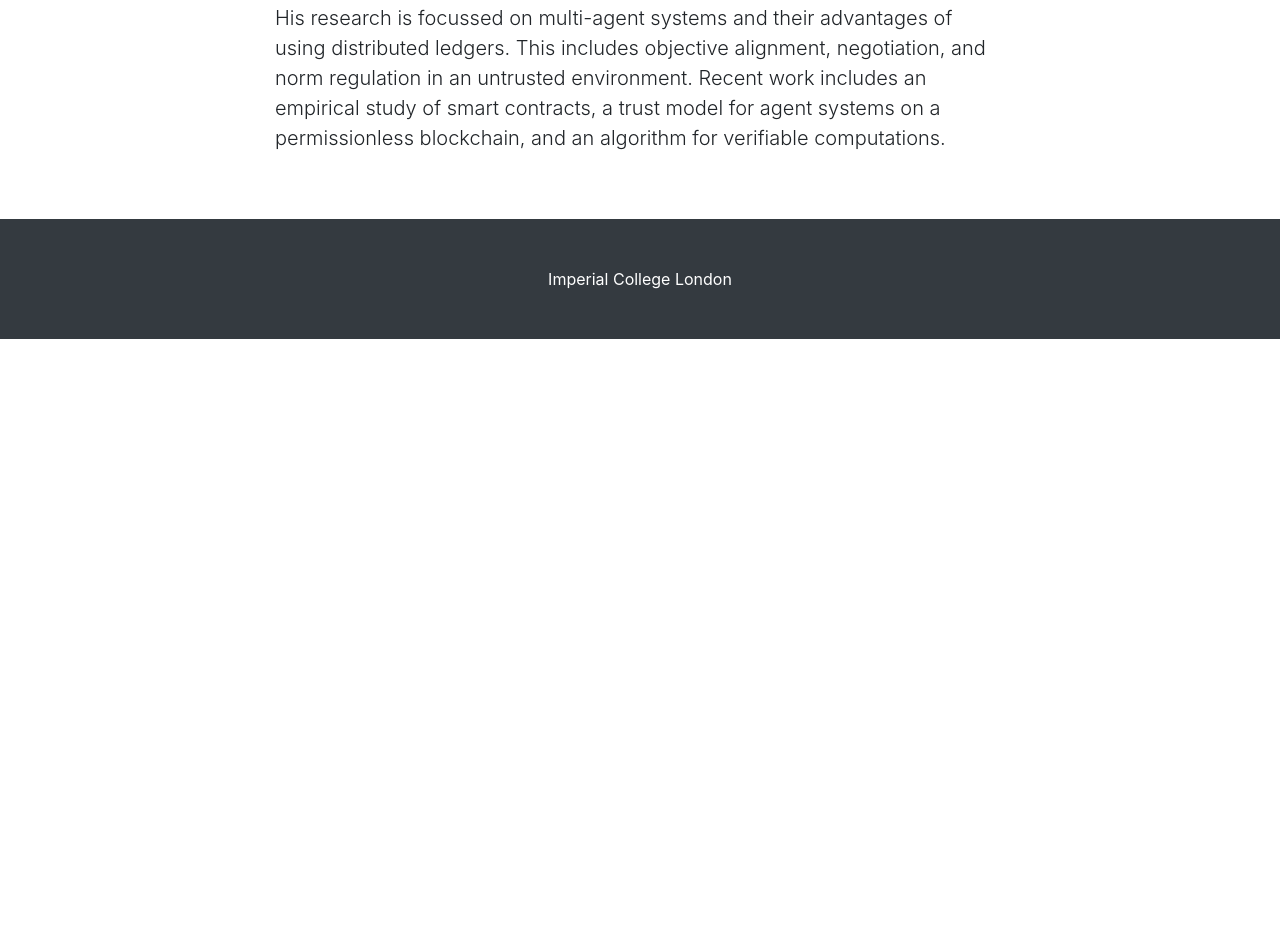
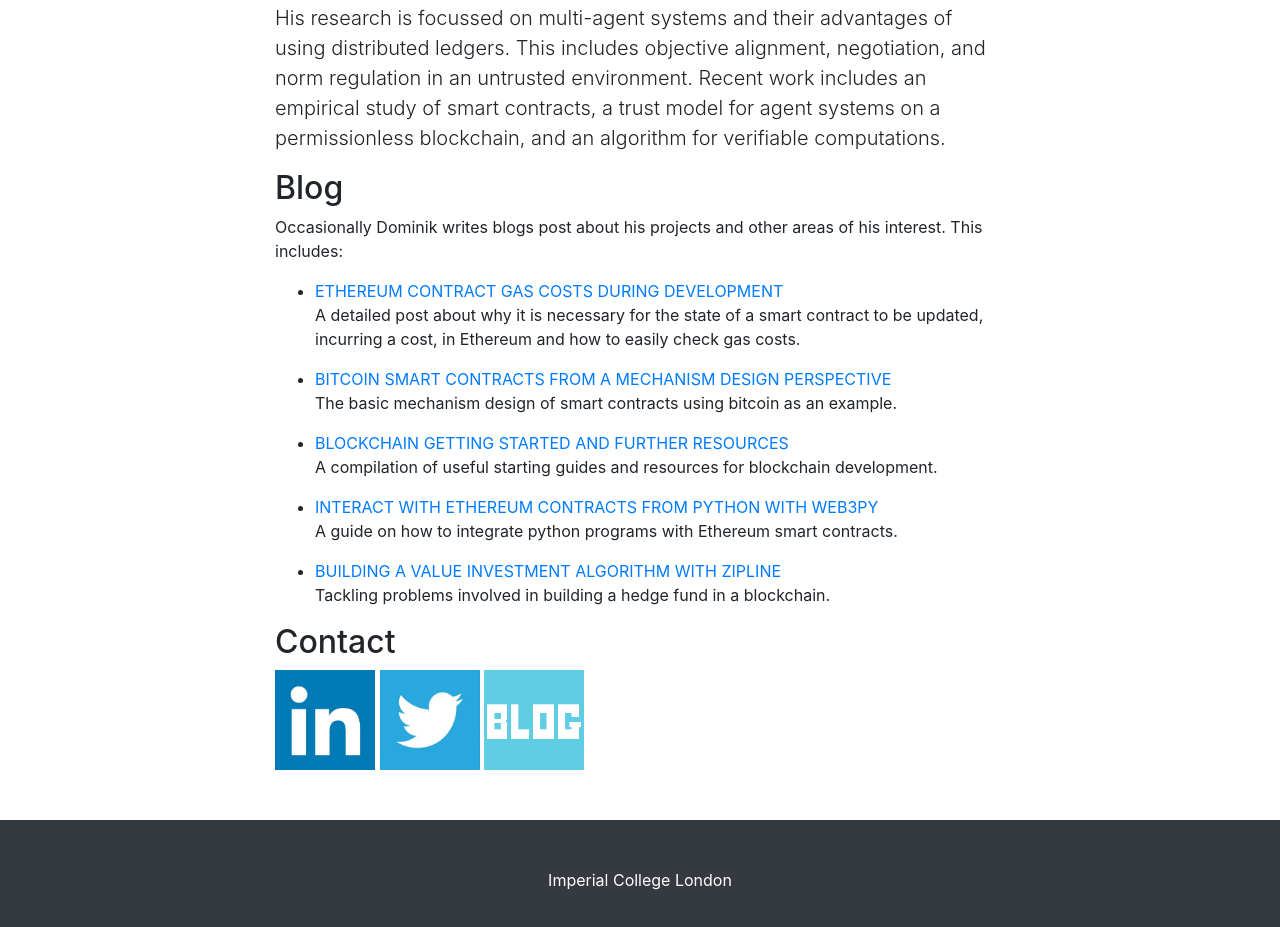
Before and after one commit to cottand/SmartContractsWebDev, a plain HTML site: page aboutDominik.html in a window 1280 px wide. Shown: the part 569-1496 px from the top of the page. Before the commit the page ends 908 px from the top, so only its background shows below. Drawn offline with Linux system fonts and the light colour scheme.

Commit message:
monday night

```diff
--- a/aboutDominik.html
+++ b/aboutDominik.html
@@ -85,6 +85,63 @@
                         a permissionless blockchain, and an algorithm for verifiable computations.
                     </p>
 
+                    <h2>Blog</h2>
+                    <p>Occasionally Dominik writes blogs post about his projects and other areas of his interest.
+                      This includes:
+                    </p>
+                    <ul>
+                      <li>
+                        <a href="https://dominikharz.me/blockchain/2018/11/06/analysing-ethereum-gas-cost.html" target="_blank" class="u-hidden-link">
+                          ETHEREUM CONTRACT GAS COSTS DURING DEVELOPMENT
+                        </a>
+                        <p>A detailed post about why it is necessary for the state of a smart contract to be updated, incurring a cost, in Ethereum and how to easily check gas costs.
+                        </p>
+                      </li>
+
+                      <li>
+                        <a href="https://dominikharz.me/blockchain/2018/09/12/mechanism-design.html" target="_blank" class="u-hidden-link">
+                          BITCOIN SMART CONTRACTS FROM A MECHANISM DESIGN PERSPECTIVE
+                        </a>
+                        <p>The basic mechanism design of smart contracts using bitcoin as an example.
+                        </p>
+                      </li>
+
+                      <li>
+                        <a href="https://dominikharz.me/blockchain/2017/10/18/blockchain-getting-started.html" target="_blank" class="u-hidden-link">
+                           BLOCKCHAIN GETTING STARTED AND FURTHER RESOURCES
+                        </a>
+                        <p>A compilation of useful starting guides and resources for blockchain development.
+                        </p>
+                      </li>
+
+                      <li>
+                        <a href="https://dominikharz.me/blockchain/2017/02/14/ethereum-python-integration.html" target="_blank" class="u-hidden-link">
+                           INTERACT WITH ETHEREUM CONTRACTS FROM PYTHON WITH WEB3PY
+                        </a>
+                        <p>A guide on how to integrate python programs with Ethereum smart contracts.
+                        </p>
+                      </li>
+
+                      <li>
+                        <a href=" https://dominikharz.me/quant/2017/02/10/quantitative-finance-zipline.html" target="_blank" class="u-hidden-link">
+                           BUILDING A VALUE INVESTMENT ALGORITHM WITH ZIPLINE
+                        </a>
+                        <p>Tackling problems involved in building a hedge fund in a blockchain.
+                        </p>
+                      </li>
+                    </ul>
+                    <h2>Contact</h2>
+                    <a href="https://se.linkedin.com/in/dominik-harz-03240a37" target="_blank" class="u-hidden-link">
+                      <img src="pics/linkedin_logo.jpg" alt="LinkedIn" class="u-icon"  width="100" height="100">
+                    </a>
+                    <a href="https://twitter.com/nud3l_" target="_blank" class="u-hidden-link">
+                      <img src="pics/twitter_logo.jpg" alt="LinkedIn" class="u-icon"  width="100" height="100">
+                    </a>
+                    <a href="https://dominikharz.me/index.html" target="_blank" class="u-hidden-link">
+                      <img src="pics/blog_logo.png" alt="LinkedIn" class="u-icon" width="100" height="100">
+                    </a>
+
+
                 </div>
             </div>
         </div>
```
Also changed, not shown: index.html (+10 -4 lines), pics/background2.png (added), pics/blog_logo.png (added), pics/linkedin_logo.jpg (added), pics/twitter_logo.jpg (added).
